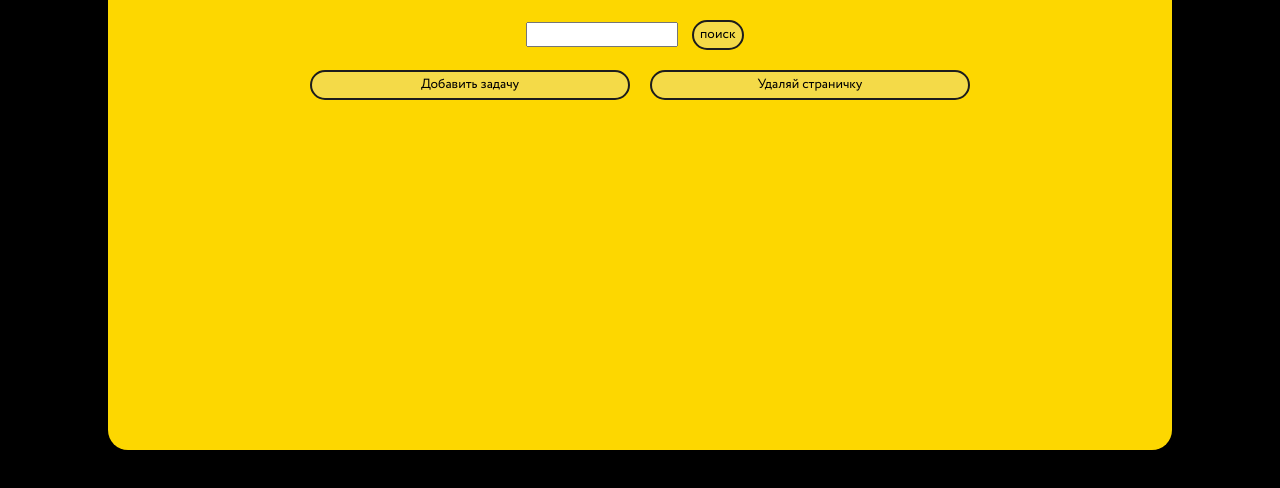
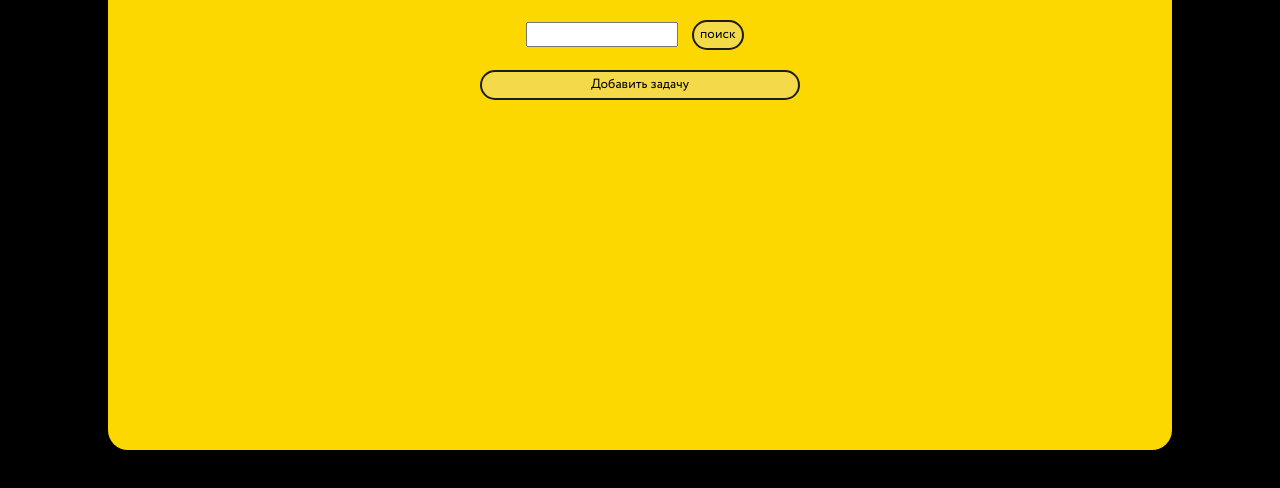
Before and after one commit to TheAlexGo/todo, a plain HTML site: page index.html in a window 1280 px wide. Shown: the part 190-678 px from the top of the page. Drawn offline with nearby package versions, Linux system fonts and the light colour scheme.

Commit message:
Update index.html

```diff
--- a/index.html
+++ b/index.html
@@ -22,7 +22,6 @@
 		</div>
 		<div class="button">
 			<button class="sosi_block" onclick="create_item()">Добавить задачу</button>
-			<button class="sosi_block" onclick="del_all()">Удаляй страничку</button>
 		</div>
 
 		<div id="shop" ></div>
```
